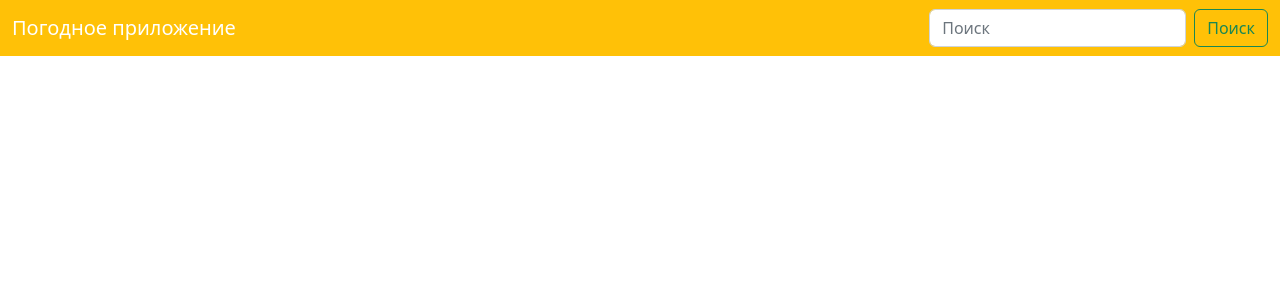
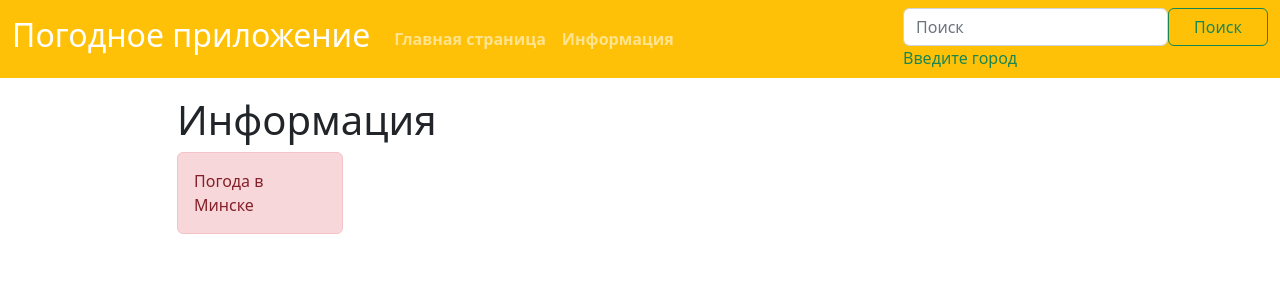
Before and after one commit to Over2022/Weather, a Django app: page / in a window 1280 px wide. Shown: the top 300 px of the page. Run offline with Django 4.2, Linux system fonts and the light colour scheme; data that the repository does not hold is empty.

Commit message:
weather_city

```diff
--- a/weather_app/weather/templates/weather/index.html
+++ b/weather_app/weather/templates/weather/index.html
@@ -2,24 +2,60 @@
 
 <html lang="ru">
 <head>
+    <style>
+.my_button {
+    width: 100px;
+    height: 38px;
+}
+
+
+    </style>
     <meta charset="UTF-8">
     <meta name="viewport"
           content="width=device-width, user-scalable=no, initial-scale=1.0, maximum-scale=1.0, minimum-scale=1.0">
     <meta http-equiv="X-UA-Compatible" content="ie=edge">
     <link rel="stylesheet" href="https://cdn.jsdelivr.net/npm/bootstrap@5.2.2/dist/css/bootstrap.min.css">
     <nav class="navbar navbar-expand-md navbar-dark fixed-top bg-warning">
-    <div class="container-fluid">
-      <a class="navbar-brand">Погодное приложение</a>
+        <div class="container-fluid">
+            <a class="navbar-brand"><H2>Погодное приложение</H2></a>
+            <button class="navbar-toggler" type="button" data-bs-toggle="collapse" data-bs-target="#navbarCollapse"
+                    aria-controls="navbarCollapse" aria-expanded="false" aria-label="Toggle navigation">
+                <span class="navbar-toggler-icon"></span>
+            </button>
+            <div class="collapse navbar-collapse" id="navbarCollapse">
+                <ul class="navbar-nav me-auto mb-2 mb-md-0">
+                    <a class="nav-link" aria-current="page" href="#"><b>Главная страница</b></a>
+                    <a class="nav-link" href="#"><b>Информация</b></a>
+                </ul>
+                <form class="d-flex" role="search">
+            <span class="has-float-label text-success">
+          <input class="form-control me-2" type="text" placeholder="Поиск" id="city">
+                <label>Введите город</label>
+    </span>
+                    <button class="my_button btn btn-outline-success" type="submit">Поиск</button>
+                </form>
+            </div>
+        </div>
+    </nav>
+    <div>
+    <div class="container mt-5">
+        <div class="row">
+            <div class="col-2 offset-1">
+                <br>
+                <br>
+                <h1>Информация</h1>
+                <div class="alert alert-danger">
+                    Погода в Минске
+                </div>
+            </div>
+        </div>
+    </div>
+</div>
+    <html>
+    <head>
 
-        <form class="d-flex">
-          <input class="form-control me-2" type="search" placeholder="Поиск" aria-label="Search">
-          <button class="btn btn-outline-success" type="submit">Поиск</button>
-    </nav>
-        </form>
-    </div>
-
-</head>
 
 <body>
+
 </body>
 </html>
--- a/weather_app/weather/views.py
+++ b/weather_app/weather/views.py
@@ -1,7 +1,14 @@
 from django.shortcuts import render
+import requests
 
 
 def index(request):
+    appid = '2c619c63181e61385cbf2c53c504b559'
+    url = "https://api.openweathermap.org/data/2.5/weather?q={}&units=metric&appid=" + appid
+    city = 'Moskva'
+    res = requests.get(url.format(city))
+
+    print(res.text)
     return render(request, 'weather/index.html')
 
 
```
